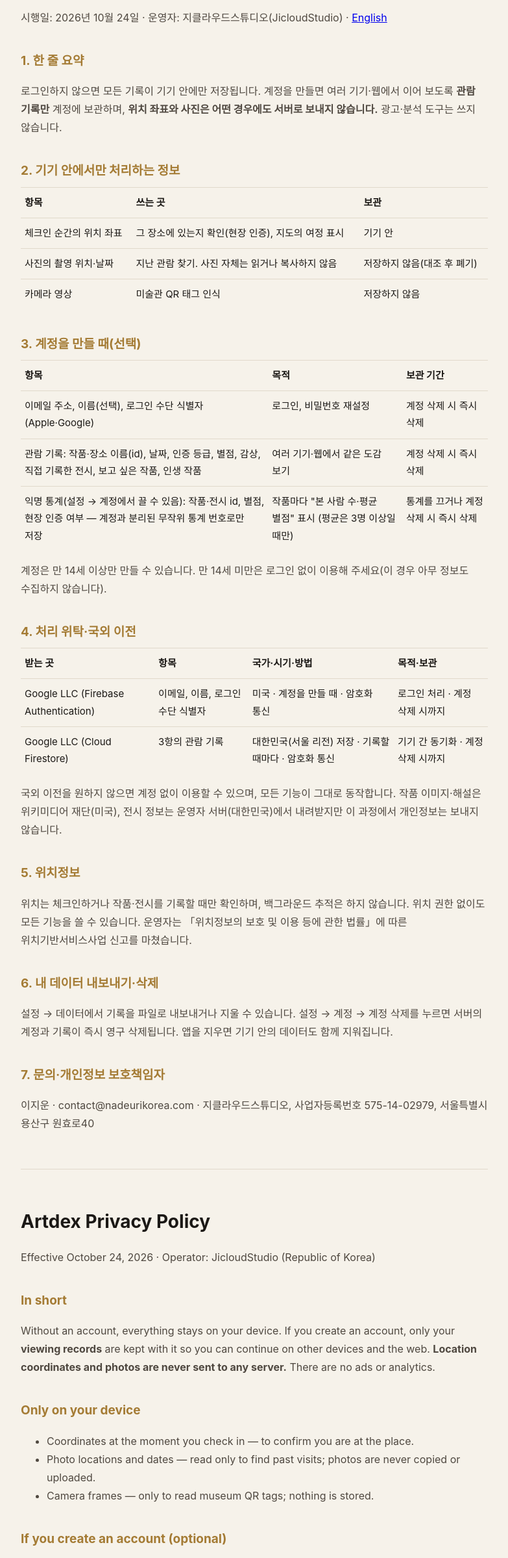
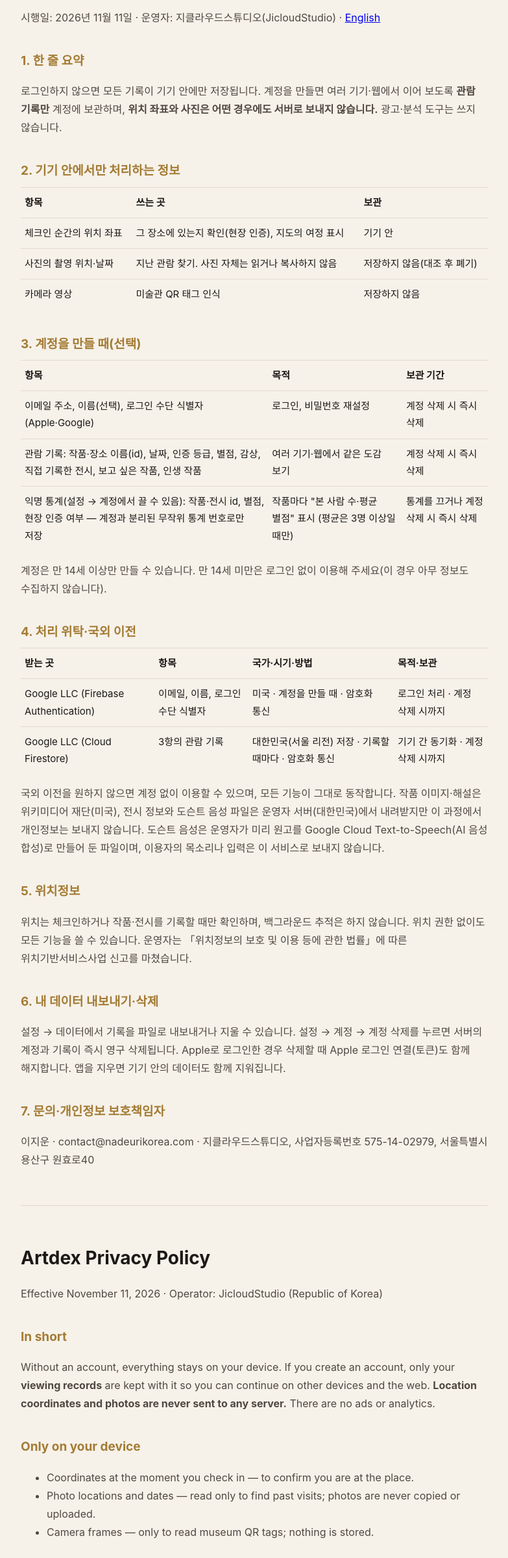
Before and after one commit to JiCloud-Git/Jicloud-git.github.io, a plain HTML site: page artdex/privacy.html in a window 1280 px wide. Shown: the part 100-2498 px from the top of the page at 65% size, without its empty margins (248-1031 px from the left). Drawn offline with Linux system fonts and the light colour scheme.

Commit message:
Artdex 처리방침: 도슨트 음성 파일·AI 음성 합성 안내, Apple 로그인 연결 해지 추가
Co-Authored-By: Claude Opus 5.5 <noreply@anthropic.com>

```diff
--- a/artdex/privacy.html
+++ b/artdex/privacy.html
@@ -16,7 +16,7 @@
 </head>
 <body><main>
 <h1>Artdex 개인정보 처리방침</h1>
-<p>시행일: 2026년 10월 24일 · 운영자: 지클라우드스튜디오(JicloudStudio) · <a href="#en">English</a></p>
+<p>시행일: 2026년 11월 11일 · 운영자: 지클라우드스튜디오(JicloudStudio) · <a href="#en">English</a></p>
 
 <h2>1. 한 줄 요약</h2>
 <p>로그인하지 않으면 모든 기록이 기기 안에만 저장됩니다. 계정을 만들면 여러 기기·웹에서 이어 보도록 <b>관람 기록만</b> 계정에 보관하며, <b>위치 좌표와 사진은 어떤 경우에도 서버로 보내지 않습니다.</b> 광고·분석 도구는 쓰지 않습니다.</p>
@@ -38,20 +38,20 @@
 <table><tr><th>받는 곳</th><th>항목</th><th>국가·시기·방법</th><th>목적·보관</th></tr>
 <tr><td>Google LLC (Firebase Authentication)</td><td>이메일, 이름, 로그인 수단 식별자</td><td>미국 · 계정을 만들 때 · 암호화 통신</td><td>로그인 처리 · 계정 삭제 시까지</td></tr>
 <tr><td>Google LLC (Cloud Firestore)</td><td>3항의 관람 기록</td><td>대한민국(서울 리전) 저장 · 기록할 때마다 · 암호화 통신</td><td>기기 간 동기화 · 계정 삭제 시까지</td></tr></table>
-<p>국외 이전을 원하지 않으면 계정 없이 이용할 수 있으며, 모든 기능이 그대로 동작합니다. 작품 이미지·해설은 위키미디어 재단(미국), 전시 정보는 운영자 서버(대한민국)에서 내려받지만 이 과정에서 개인정보는 보내지 않습니다.</p>
+<p>국외 이전을 원하지 않으면 계정 없이 이용할 수 있으며, 모든 기능이 그대로 동작합니다. 작품 이미지·해설은 위키미디어 재단(미국), 전시 정보와 도슨트 음성 파일은 운영자 서버(대한민국)에서 내려받지만 이 과정에서 개인정보는 보내지 않습니다. 도슨트 음성은 운영자가 미리 원고를 Google Cloud Text-to-Speech(AI 음성 합성)로 만들어 둔 파일이며, 이용자의 목소리나 입력은 이 서비스로 보내지 않습니다.</p>
 
 <h2>5. 위치정보</h2>
 <p>위치는 체크인하거나 작품·전시를 기록할 때만 확인하며, 백그라운드 추적은 하지 않습니다. 위치 권한 없이도 모든 기능을 쓸 수 있습니다. 운영자는 「위치정보의 보호 및 이용 등에 관한 법률」에 따른 위치기반서비스사업 신고를 마쳤습니다.</p>
 
 <h2>6. 내 데이터 내보내기·삭제</h2>
-<p>설정 → 데이터에서 기록을 파일로 내보내거나 지울 수 있습니다. 설정 → 계정 → 계정 삭제를 누르면 서버의 계정과 기록이 즉시 영구 삭제됩니다. 앱을 지우면 기기 안의 데이터도 함께 지워집니다.</p>
+<p>설정 → 데이터에서 기록을 파일로 내보내거나 지울 수 있습니다. 설정 → 계정 → 계정 삭제를 누르면 서버의 계정과 기록이 즉시 영구 삭제됩니다. Apple로 로그인한 경우 삭제할 때 Apple 로그인 연결(토큰)도 함께 해지합니다. 앱을 지우면 기기 안의 데이터도 함께 지워집니다.</p>
 
 <h2>7. 문의·개인정보 보호책임자</h2>
 <p>이지운 · contact@nadeurikorea.com · 지클라우드스튜디오, 사업자등록번호 575-14-02979, 서울특별시 용산구 원효로40</p>
 
 <hr id="en" style="margin:56px 0;border:0;border-top:1px solid var(--line)">
 <h1>Artdex Privacy Policy</h1>
-<p>Effective October 24, 2026 · Operator: JicloudStudio (Republic of Korea)</p>
+<p>Effective November 11, 2026 · Operator: JicloudStudio (Republic of Korea)</p>
 <h2>In short</h2>
 <p>Without an account, everything stays on your device. If you create an account, only your <b>viewing records</b> are kept with it so you can continue on other devices and the web. <b>Location coordinates and photos are never sent to any server.</b> There are no ads or analytics.</p>
 <h2>Only on your device</h2>
@@ -66,9 +66,9 @@
 <h2>Processors and international transfer</h2>
 <ul><li>Google LLC, Firebase Authentication (USA): email, name, sign-in identifier — kept until you delete your account.</li>
 <li>Google LLC, Cloud Firestore (stored in Seoul, Korea): viewing records — kept until you delete your account.</li></ul>
-<p>Artwork images and texts come from the Wikimedia Foundation (USA) and exhibition listings from our own server (Korea); none of your data is sent with those requests.</p>
+<p>Artwork images and texts come from the Wikimedia Foundation (USA) and exhibition listings and docent audio files from our own server (Korea); none of your data is sent with those requests. Docent audio is pre-generated by us from our scripts with Google Cloud Text-to-Speech (AI voice synthesis); nothing you say or type is sent to that service.</p>
 <h2>Your data</h2>
-<p>Settings → Data lets you export or erase your records. Settings → Account → Delete account permanently deletes your account and synced records at once.</p>
+<p>Settings → Data lets you export or erase your records. Settings → Account → Delete account permanently deletes your account and synced records at once. If you signed in with Apple, we also revoke the Sign in with Apple connection (token) when you delete.</p>
 <h2>Contact</h2>
 <p>contact@nadeurikorea.com</p>
 </main></body></html>
```
